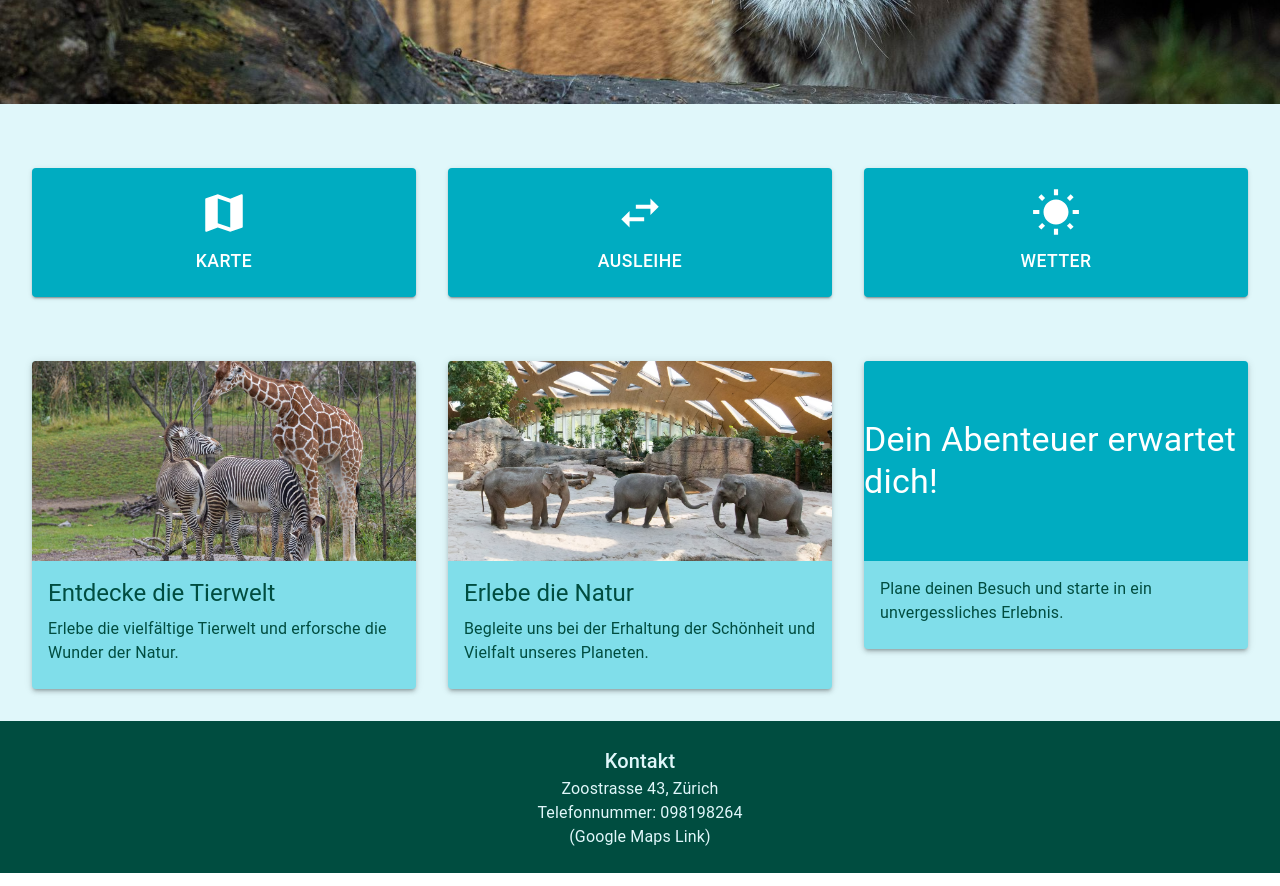
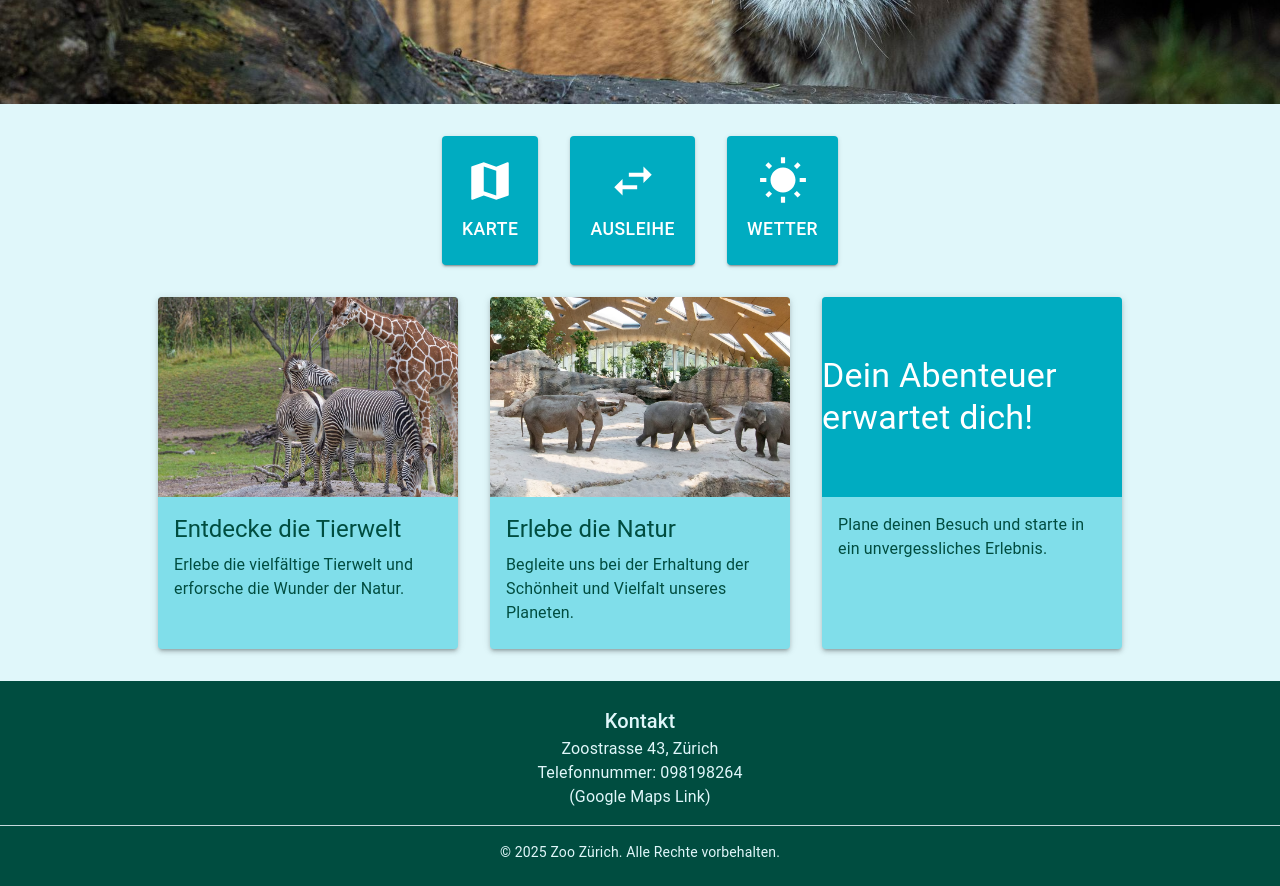
Before and after one commit to Dentaitsu/Zooh-, a React (Create React App) app in the folder zooh-app/: page / in a window 1280 px wide. Shown: the part 520-1406 px from the top of the page. Built offline with nearby package versions, Linux system fonts and the light colour scheme.

Commit message:
feat: add loading state and improve layout in Homepage component

```diff
--- a/zooh-app/src/components/Homepage.js
+++ b/zooh-app/src/components/Homepage.js
@@ -1,9 +1,8 @@
-import React, { useState } from "react";
+import React, { useState, useEffect } from "react";
 import {
   Box,
   Button,
   Typography,
-  Grid,
   Card,
   CardContent,
   IconButton,
@@ -11,6 +10,9 @@ import {
   MenuItem,
   AppBar,
   Toolbar,
+  Stack,
+  CircularProgress,
+  Divider,
 } from "@mui/material";
 import { useNavigate } from "react-router-dom";
 import MenuIcon from "@mui/icons-material/Menu";
@@ -22,9 +24,33 @@ import MapIcon from "@mui/icons-material/Map";
 import SwapHorizIcon from "@mui/icons-material/SwapHoriz";
 import WbSunnyIcon from "@mui/icons-material/WbSunny";
 
+
 const Homepage = () => {
   const navigate = useNavigate();
   const [anchorEl, setAnchorEl] = useState(null);
+  const [loading, setLoading] = useState(true);
+
+  useEffect(() => {
+    // Simulate a loading state for demonstration
+    const timer = setTimeout(() => setLoading(false), 1000);
+    return () => clearTimeout(timer);
+  }, []);
+
+  if (loading) {
+    return (
+      <Box
+        sx={{
+          minHeight: "100vh",
+          display: "flex",
+          justifyContent: "center",
+          alignItems: "center",
+          backgroundColor: "#e0f7fa",
+        }}
+      >
+        <CircularProgress size={60} sx={{ color: "#004d40" }} />
+      </Box>
+    );
+  }
 
   const handleMenuOpen = (event) => {
     setAnchorEl(event.currentTarget);
@@ -133,14 +159,12 @@ const Homepage = () => {
       </Box>
 
       {/* Button Navigation Section */}
-      <Grid container spacing={4} sx={{ mt: 4, px: 4 }}>
-        <Grid item xs={12} sm={4} sx={{ textAlign: "center" }}>
+      <Stack spacing={4} direction={{ xs: "column", sm: "row" }} justifyContent="center" sx={{ mt: 4 }}>
         <Button
           variant="contained"
           onClick={() => navigate("/map")}
           sx={{
             padding: "20px",
-              width: "100%",
             display: "flex",
             flexDirection: "column",
             alignItems: "center",
@@ -153,14 +177,11 @@ const Homepage = () => {
           <MapIcon sx={{ fontSize: 50, mb: 1 }} />
           Karte
         </Button>
-        </Grid>
-        <Grid item xs={12} sm={4} sx={{ textAlign: "center" }}>
         <Button
           variant="contained"
           onClick={() => navigate("/borrow")}
           sx={{
             padding: "20px",
-              width: "100%",
             display: "flex",
             flexDirection: "column",
             alignItems: "center",
@@ -173,14 +194,11 @@ const Homepage = () => {
           <SwapHorizIcon sx={{ fontSize: 50, mb: 1 }} />
           Ausleihe
         </Button>
-        </Grid>
-        <Grid item xs={12} sm={4} sx={{ textAlign: "center" }}>
         <Button
           variant="contained"
           onClick={() => navigate("/weather")}
           sx={{
             padding: "20px",
-              width: "100%",
             display: "flex",
             flexDirection: "column",
             alignItems: "center",
@@ -193,13 +211,11 @@ const Homepage = () => {
           <WbSunnyIcon sx={{ fontSize: 50, mb: 1 }} />
           Wetter
         </Button>
-        </Grid>
-      </Grid>
+      </Stack>
 
       {/* Information Cards Section */}
-      <Grid container spacing={4} sx={{ mt: 4, px: 4 }}>
-        <Grid item xs={12} sm={4}>
-          <Card sx={{ boxShadow: 3, backgroundColor: "#80deea" }}>
+      <Stack spacing={4} direction={{ xs: "column", sm: "row" }} justifyContent="center" sx={{ mt: 4, px: 4 }}>
+        <Card sx={{ boxShadow: 3, backgroundColor: "#80deea", maxWidth: 300 }}>
           <Box
             sx={{
               height: "200px",
@@ -212,14 +228,11 @@ const Homepage = () => {
               Entdecke die Tierwelt
             </Typography>
             <Typography variant="body1" sx={{ color: "#004d40" }}>
-                Erlebe die vielfältige Tierwelt und erforsche die Wunder der
-                Natur.
+              Erlebe die vielfältige Tierwelt und erforsche die Wunder der Natur.
             </Typography>
           </CardContent>
         </Card>
-        </Grid>
-        <Grid item xs={12} sm={4}>
-          <Card sx={{ boxShadow: 3, backgroundColor: "#80deea" }}>
+        <Card sx={{ boxShadow: 3, backgroundColor: "#80deea", maxWidth: 300 }}>
           <Box
             sx={{
               height: "200px",
@@ -232,14 +245,11 @@ const Homepage = () => {
               Erlebe die Natur
             </Typography>
             <Typography variant="body1" sx={{ color: "#004d40" }}>
-                Begleite uns bei der Erhaltung der Schönheit und Vielfalt
-                unseres Planeten.
+              Begleite uns bei der Erhaltung der Schönheit und Vielfalt unseres Planeten.
             </Typography>
           </CardContent>
         </Card>
-        </Grid>
-        <Grid item xs={12} sm={4}>
-          <Card sx={{ boxShadow: 3, backgroundColor: "#80deea" }}>
+        <Card sx={{ boxShadow: 3, backgroundColor: "#80deea", maxWidth: 300 }}>
           <Box
             sx={{
               height: "200px",
@@ -259,8 +269,7 @@ const Homepage = () => {
             </Typography>
           </CardContent>
         </Card>
-        </Grid>
-      </Grid>
+      </Stack>
 
       {/* Footer Section */}
       <Box
@@ -276,6 +285,8 @@ const Homepage = () => {
         <Typography variant="body1">Zoostrasse 43, Zürich</Typography>
         <Typography variant="body1">Telefonnummer: 098198264</Typography>
         <Typography variant="body1">(Google Maps Link)</Typography>
+        <Divider sx={{ my: 2, backgroundColor: "#e0f7fa" }} />
+        <Typography variant="body2">© 2025 Zoo Zürich. Alle Rechte vorbehalten.</Typography>
       </Box>
     </Box>
   );
```
Lines whose indentation alone changed are shown as unchanged.
